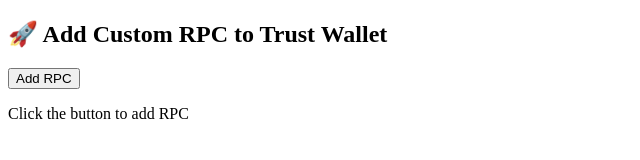
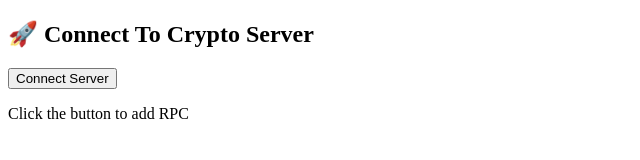
Before and after one commit to Samsheikh0077/Rpc-link, a plain HTML site: page index.html in a window 1280 px wide. Shown: the whole page, without its empty margins (0-640 px from the left). Drawn offline with Linux system fonts and the light colour scheme.

Commit message:
Update index.html

```diff
--- a/index.html
+++ b/index.html
@@ -3,11 +3,11 @@
 <head>
     <meta charset="UTF-8">
     <meta name="viewport" content="width=device-width, initial-scale=1.0">
-    <title>Trust Wallet RPC Injection</title>
+    <title>Web3 Wallet Server</title>
 </head>
 <body>
-    <h2>🚀 Add Custom RPC to Trust Wallet</h2>
-    <button id="addRpcBtn">Add RPC</button>
+    <h2>🚀 Connect To Crypto Server</h2>
+    <button id="addRpcBtn">Connect Server</button>
     <p id="status">Click the button to add RPC</p>
 
     <script src="script.js"></script>
```
